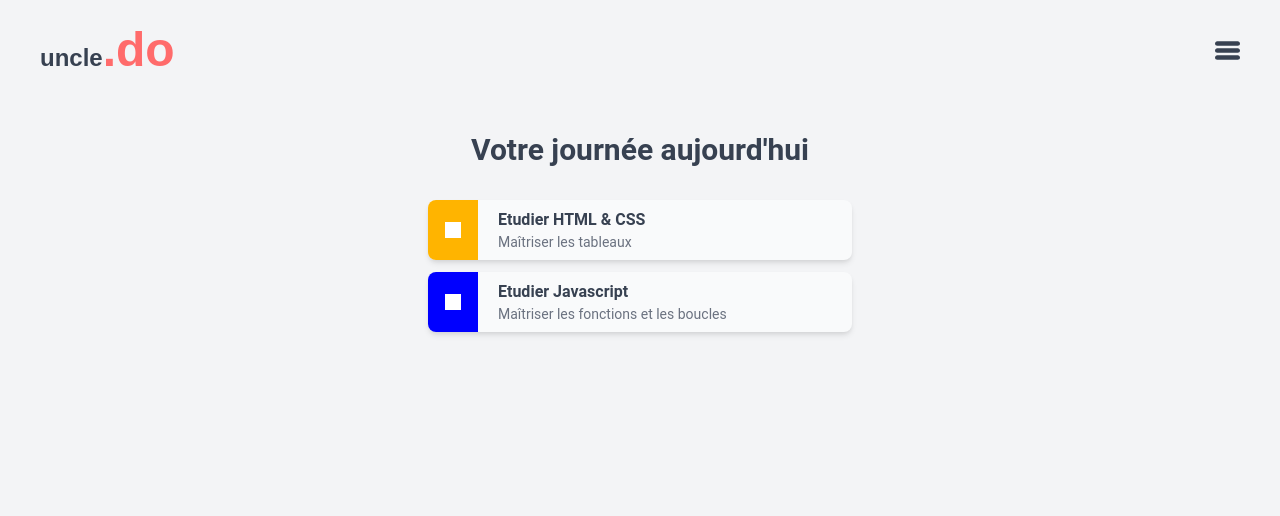
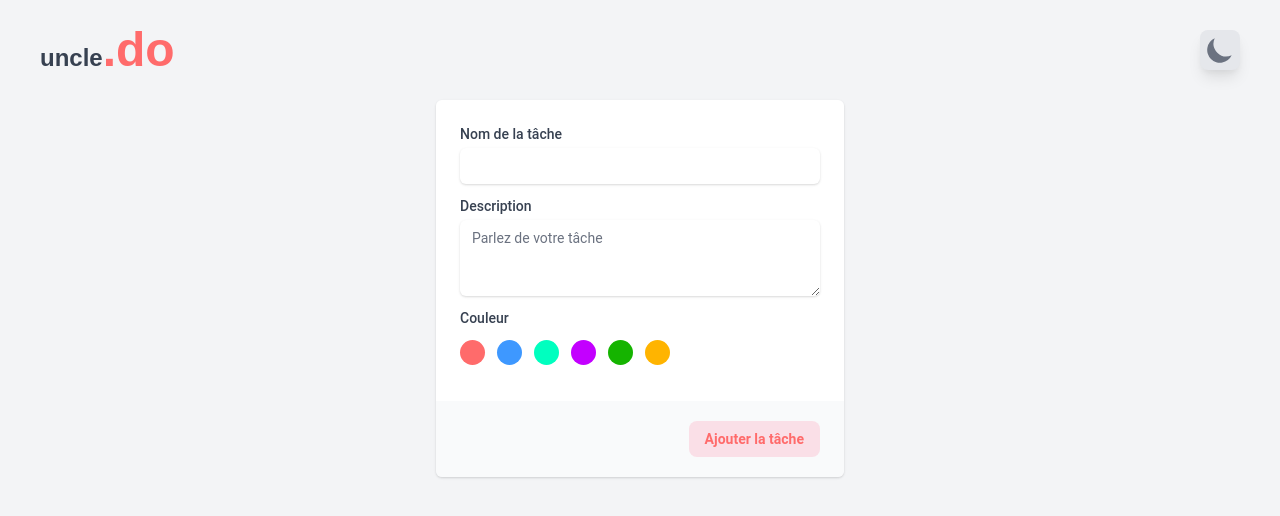
Before and after one commit to Uncle-Sam-Mako/Uncle.do, a React (Create React App) app: page / in a window 1280 px wide. Shown: the top 516 px of the page. Built offline with nearby package versions, Linux system fonts and the light colour scheme.

Commit message:
Update Switch.js : to switch between dark & day mode

```diff
--- a/public/index.html
+++ b/public/index.html
@@ -1,5 +1,5 @@
 <!DOCTYPE html>
-<html class="dar" lang="en">
+<html lang="en">
   <head>
     <meta charset="utf-8" />
     <link rel="icon" href="%PUBLIC_URL%/favicon.ico" />
@@ -10,6 +10,8 @@
       content="Web site created using create-react-app"
     />
     <link rel="apple-touch-icon" href="%PUBLIC_URL%/logo192.png" />
+    <link href="https://fonts.googleapis.com/icon?family=Material+Icons" rel="stylesheet">
+
     <!--
       manifest.json provides metadata used when your web app is installed on a
       user's mobile device or desktop. See https://developers.google.com/web/fundamentals/web-app-manifest/
--- a/src/App.js
+++ b/src/App.js
@@ -21,7 +21,7 @@ class App extends Component {
       element = formElt;
     }
     render(){
-      element = todolist;
+      element = formElt;
       return(
         <div className="App text-gray-700 dark:text-gray-50 bg-gray-100 dark:bg-gray-900">
           <header className="App-header">
--- a/src/components/Navbar.js
+++ b/src/components/Navbar.js
@@ -1,18 +1,22 @@
 import { Fragment } from "react/cjs/react.production.min"
-
+import Switch from "./Switch";
 function Navbar(){
     return (
         <Fragment>
-            <nav className="py-10 lg:px-10  sm:px-8 flex space-x-3">
+            <nav className="py-10 lg:px-10 sm:px-8 flex space-x-3">
                 <div className="flex-1 nav-brand ">
                     <span className="lg:text-2xl sm:text-lg">uncle</span>
                     <span className="text-customRed lg:text-5xl sm:text-3xl">.do</span>
                 </div>
-                <div className="flex-2 menu-icon">
+
+                    <Switch></Switch>
+
+                {/* <div className="flex-2 menu-icon">
+
                     <button>
                         <svg className="fill-current text-gray-700 dark:text-gray-50" id="Layer_1" enable-background="new 0 0 512 512" height="25" viewBox="0 0 512 512" width="25" xmlns="http://www.w3.org/2000/svg"><path d="m464.883 64.267h-417.766c-25.98 0-47.117 21.136-47.117 47.149 0 25.98 21.137 47.117 47.117 47.117h417.766c25.98 0 47.117-21.137 47.117-47.117 0-26.013-21.137-47.149-47.117-47.149z"/><path d="m464.883 208.867h-417.766c-25.98 0-47.117 21.136-47.117 47.149 0 25.98 21.137 47.117 47.117 47.117h417.766c25.98 0 47.117-21.137 47.117-47.117 0-26.013-21.137-47.149-47.117-47.149z"/><path d="m464.883 353.467h-417.766c-25.98 0-47.117 21.137-47.117 47.149 0 25.98 21.137 47.117 47.117 47.117h417.766c25.98 0 47.117-21.137 47.117-47.117 0-26.012-21.137-47.149-47.117-47.149z"/></svg>
                     </button>
-                </div>
+                </div> */}
             </nav>
         </Fragment>
     )
--- a/src/components/Switch.js
+++ b/src/components/Switch.js
@@ -1,26 +1,27 @@
 
-export default function Switch(props){
-    return(
-        <div class="space-y-4">
-            <h2 class="text-xl text-gray-500">iOS mode</h2>
-            <div class="bg-white p-8 rounded-xl shadow">
-            <div class="flex md:justify-start justify-center items-end bg-gray-100 border relative sm:rounded-xl rounded-3xl h-[50vh]">
-                <div class="w-max m-auto">
-                <div class="flex gap-8 items-center">
-                    <label for="iosMode" class="flex w-10 h-10 rounded-full bg-yellow-500 bg-opacity-0 text text-yellow-400 tracking-wider text-sm font-semibold hover:bg-opacity-10 active:bg-opacity-20 focus:outline-none cursor-pointer transition">
-                    <span class="m-auto material-icons" style="font-size:20px">light_mode</span>
-                    </label>
-                    <div class="relative inline-block w-12 mr-2 align-middle select-none transition duration-200 ease-in">
-                    <input type="checkbox" name="iosMode" id="iosMode" class="absolute ml-0.5 top-0.5 peer block w-6 h-6 rounded-full bg-white shadow-md appearance-none cursor-pointer checked:translate-x-5 transition delay-75 duration-500"/>
-                    <label for="iosMode" class="block overflow-hidden h-7 rounded-full bg-gray-200 cursor-pointer peer-checked:bg-cyan-800 transition"></label>
-                    </div>
-                    <label for="iosMode" class="flex w-10 h-10 rounded-full bg-gray-500 bg-opacity-0 text text-gray-500 tracking-wider text-sm font-semibold hover:bg-opacity-10 active:bg-opacity-20 focus:outline-none cursor-pointer transition">
-                    <span class="m-auto material-icons rotate-12 scale-75">mode_night</span>
-                    </label>
-                </div>
-                </div>
-            </div>
-            </div>
+
+
+export default function Switch(props) {
+    const htmlElt = document.querySelector('html');
+    const moon = (
+        <svg xmlns="http://www.w3.org/2000/svg" className="fill-current text-gray-500  absolute pointer-events-none h-8 w-8 " viewBox="0 0 20 20" fill="currentColor">
+            <path d="M17.293 13.293A8 8 0 016.707 2.707a8.001 8.001 0 1010.586 10.586z" />
+        </svg>
+    );
+    const sun = (
+        <svg xmlns="http://www.w3.org/2000/svg"
+        className="fill-current text-yellow-500 absolute pointer-events-none h-8 w-8"  viewBox="0 0 20 20" fill="currentColor">
+            <path fillRule="evenodd" d="M10 2a1 1 0 011 1v1a1 1 0 11-2 0V3a1 1 0 011-1zm4 8a4 4 0 11-8 0 4 4 0 018 0zm-.464 4.95l.707.707a1 1 0 001.414-1.414l-.707-.707a1 1 0 00-1.414 1.414zm2.12-10.607a1 1 0 010 1.414l-.706.707a1 1 0 11-1.414-1.414l.707-.707a1 1 0 011.414 0zM17 11a1 1 0 100-2h-1a1 1 0 100 2h1zm-7 4a1 1 0 011 1v1a1 1 0 11-2 0v-1a1 1 0 011-1zM5.05 6.464A1 1 0 106.465 5.05l-.708-.707a1 1 0 00-1.414 1.414l.707.707zm1.414 8.486l-.707.707a1 1 0 01-1.414-1.414l.707-.707a1 1 0 011.414 1.414zM4 11a1 1 0 100-2H3a1 1 0 000 2h1z" clipRule="evenodd" />
+        </svg>
+    );
+    const handleClick = () => {
+        htmlElt.classList.toggle('dark');
+    }
+    const element = htmlElt.className !== "dark" ? moon : sun;
+    return (
+        <div className="w-10 h-10 bg-gray-200 dark:bg-yellow-100 rounded-lg m-20 relative grid place-items-center shadow-lg">
+            <input type="checkbox" onClick={() => handleClick()} className="cursor-pointer opacity-0 absolute top-0 left-0 w-full h-full" name="" id=""/>
+            {element}
         </div>
     )
 }
--- a/tailwind.config.js
+++ b/tailwind.config.js
@@ -16,10 +16,13 @@ module.exports = {
     },
     colors: {
       gray: colors.coolGray,
+      yellow : colors.yellow,
       blue: colors.sky,
       red: colors.rose,
       pink: colors.fuchsia,
       white : colors.white,
+      sky: colors.sky,
+      cyan: colors.cyan,
       customRed: {
         DEFAULT : "#FF6B6B"
       }
@@ -60,7 +63,4 @@ module.exports = {
       addComponents(buttons)
     })
   ],
-  corePlugins: {
-   ringColor: false,
-  }
 }
```
Also changed, not shown: src/App.css (+10 -0 lines).
